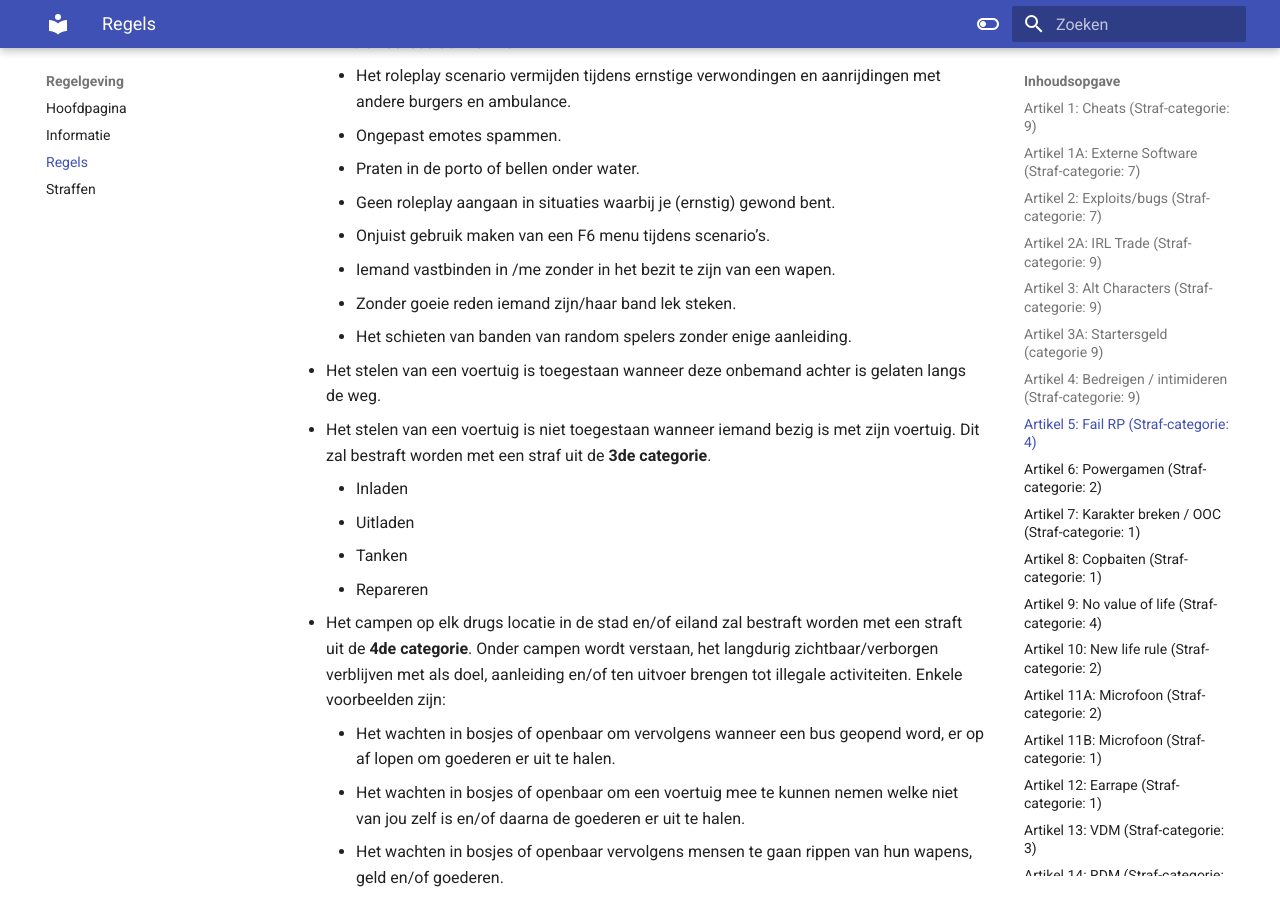
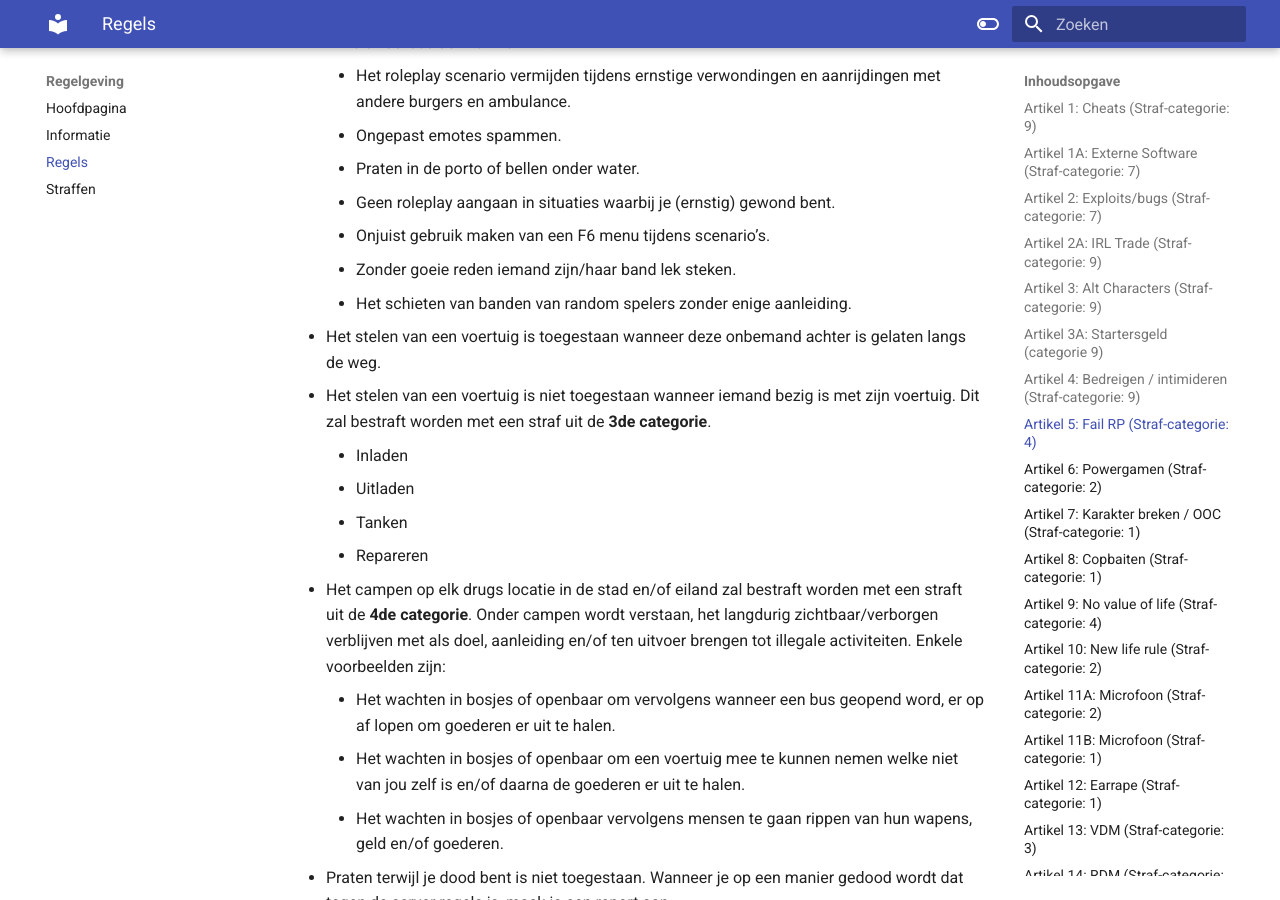
Before and after one commit to ZuiderVeenRP/apv, an MkDocs documentation site: the page built from docs/algemeen.md, in a window 1280 px wide and 900 px high, scrolled down 1724 px. Built offline with MkDocs 1.6.1 and Material for MkDocs 9.7.7, drawn with Linux system fonts in a browser that asks for light colours; comment, search, counter and statistics services are not loaded.

Commit message:
Update algemeen.md

```diff
--- a/docs/algemeen.md
+++ b/docs/algemeen.md
@@ -42,7 +42,6 @@
       * Praten in de porto of bellen onder water.
       * Geen roleplay aangaan in situaties waarbij je (ernstig) gewond bent.
       * Onjuist gebruik maken van een F6 menu tijdens scenario’s.
-      * Iemand vastbinden in /me zonder in het bezit te zijn van een wapen.
       * Zonder goeie reden iemand zijn/haar band lek steken.
       * Het schieten van banden van random spelers zonder enige aanleiding.
    - Het stelen van een voertuig is toegestaan wanneer deze onbemand achter is gelaten langs de weg.
```
